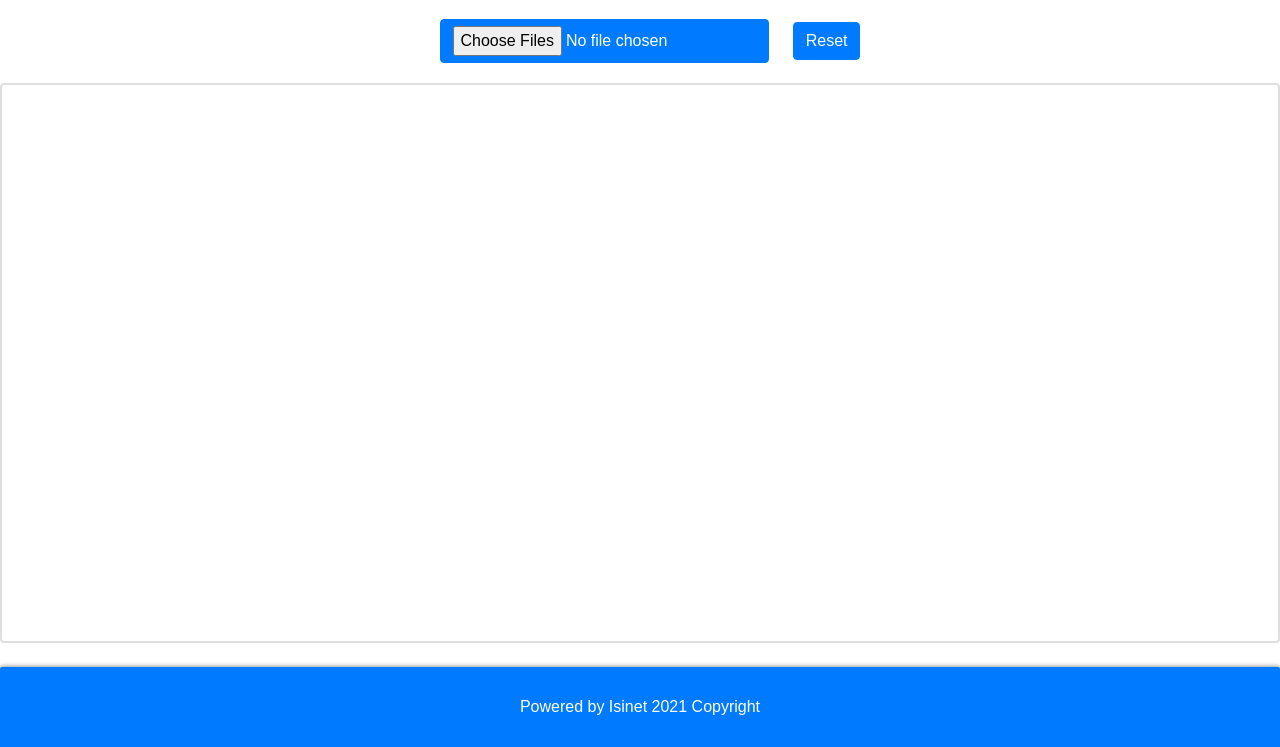
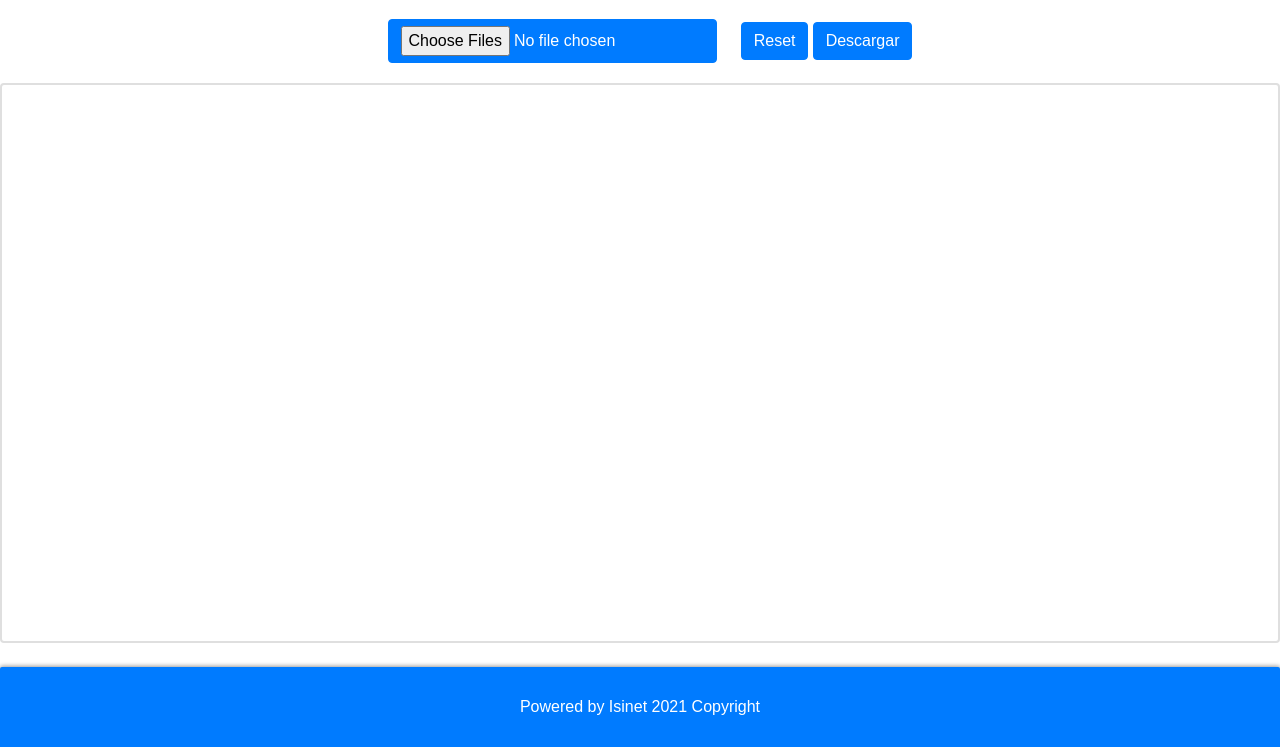
Before and after one commit to IvanDev503/conversor, a plain HTML site: page index.html in a window 1280 px wide. Shown: the part 53-800 px from the top of the page. Drawn offline with nearby package versions, Linux system fonts and the light colour scheme.

Commit message:
download btn added -wkip

```diff
--- a/index.html
+++ b/index.html
@@ -46,6 +46,7 @@
       <a class="btn btn-primary" href="javascript:location.reload(true)"
         >Reset</a
       >
+      <button class="btn btn-primary">Descargar</button>
     </div>
     <div class="card">
       <div id="bag"></div>
```
Also changed, not shown: assets/js/scriptcv.js (+11 -12 lines).
